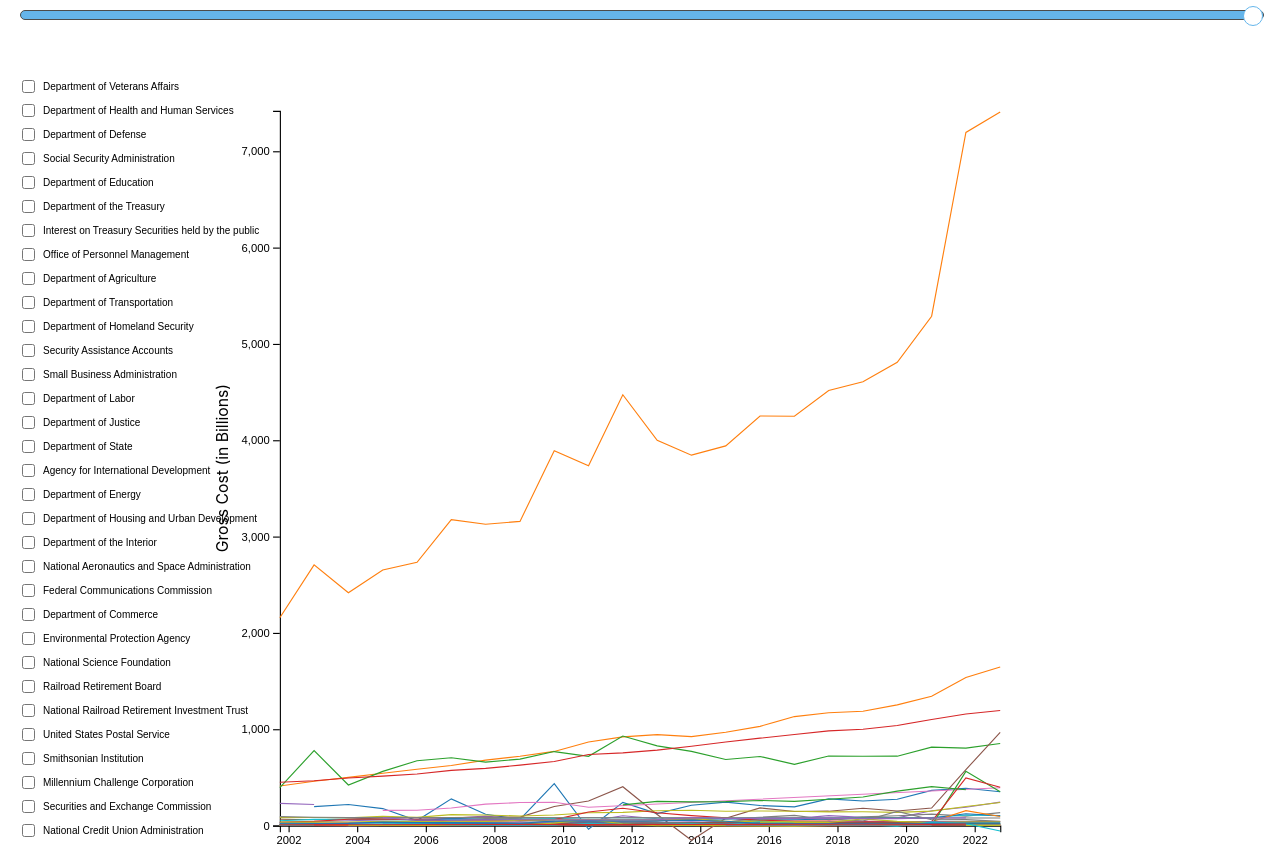
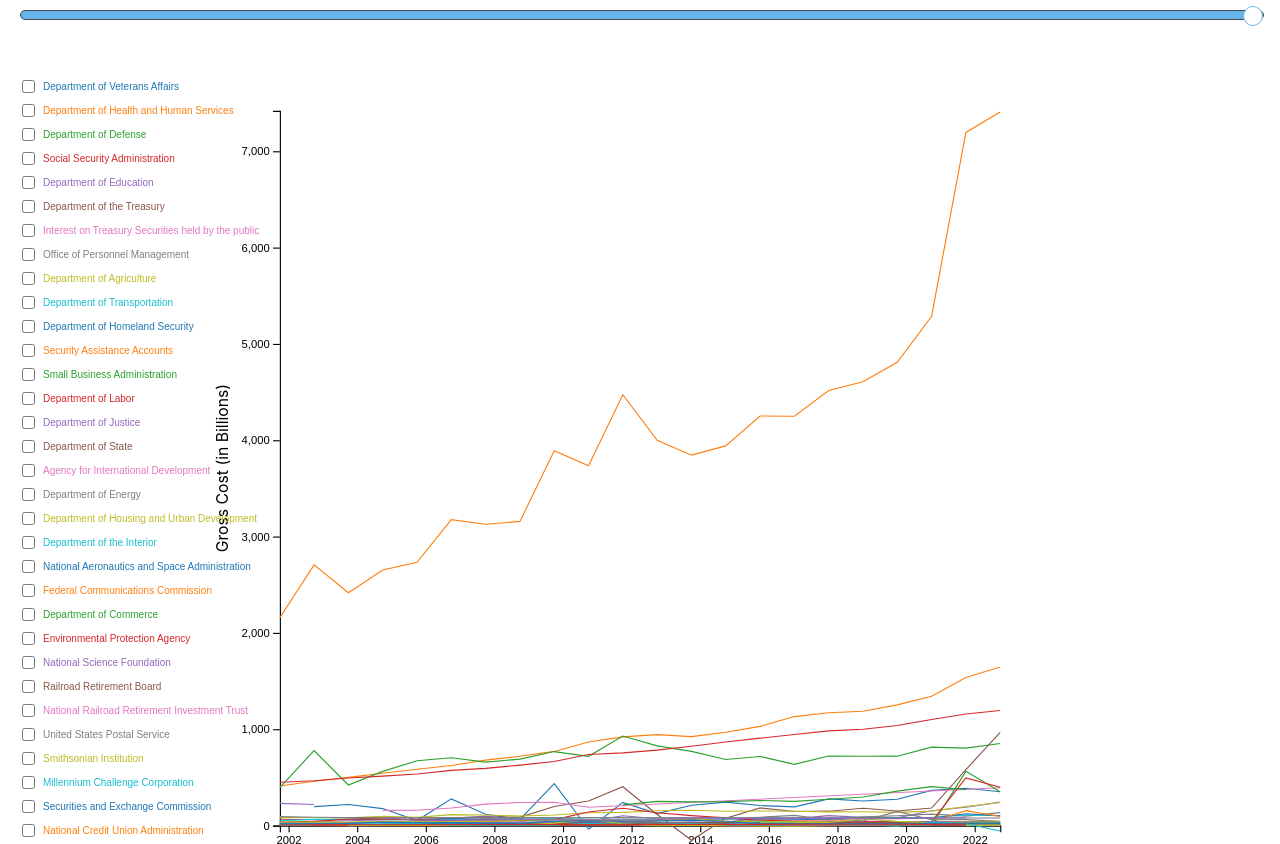
Before and after one commit to COSI116A-Brandeis-InfoVis-Fall23/cosi-116a-final-project-code-noammolloy, a plain HTML site: page index.html in a window 1280 px wide. Shown: the part 2326-3170 px from the top of the page. Drawn offline with nearby package versions, Linux system fonts and the light colour scheme.

Commit message:
matched the colors

```diff
--- a/js/linegraph.js
+++ b/js/linegraph.js
@@ -151,7 +151,8 @@ checkboxes.append('input')
 
 checkboxes.append('label')
     .attr('for', (d, i) => `checkbox-${i}`)
-    .text(d => d);
+    .text(d => d)
+    .style('color', d => colorScale(d));
 
 
 
@@ -196,7 +197,8 @@ function handleChange() {
             .attr('stroke', colorScale(agencyData.name))
             .attr('d', line);
     });
-}
+
+  }
 
 chart.margin = function (_) {
     if (!arguments.length) return margin;
--- a/style.css
+++ b/style.css
@@ -153,7 +153,7 @@ input[type="range"]:hover::-webkit-slider-thumb {
   /* Optional: Add styles for when the checkbox is checked */
   .checkbox__control:checked + label {
 	font-weight: bold;
-	color: #0066cc; /* Change this to your desired color */
+	/* color: #0066cc; Change this to your desired color */
   }
   .checkbox-container {
 	font-size: 10px; /* Adjust the font size as needed */
```
